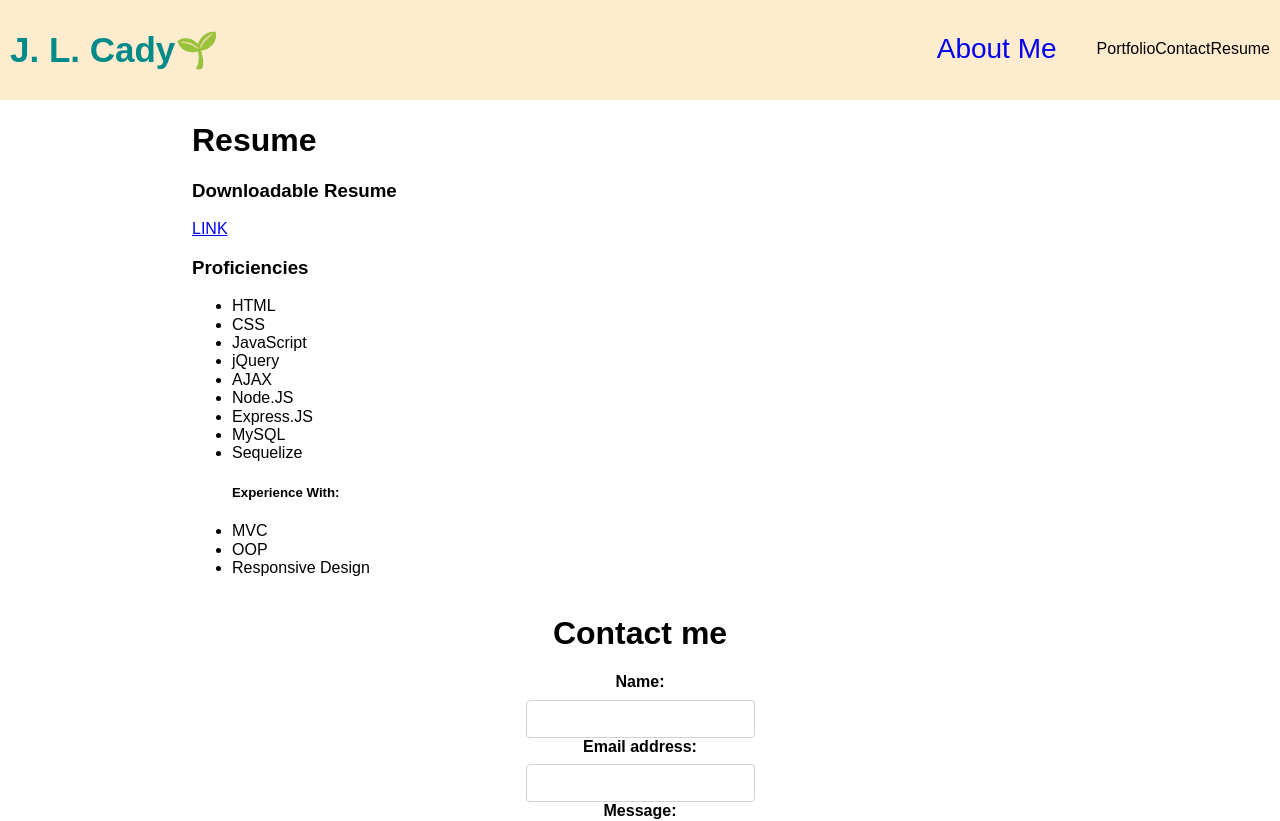
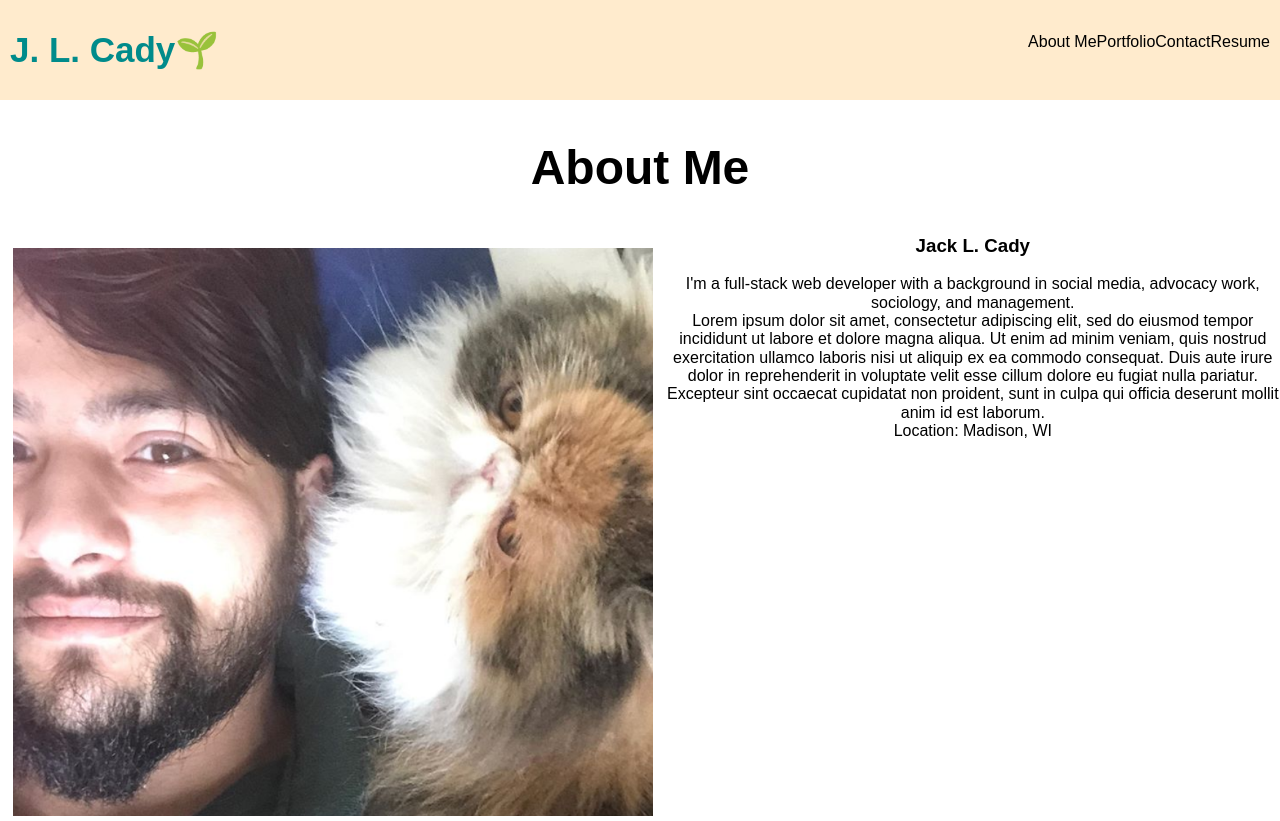
Before and after one commit to londonlast21/spaportfolio, a React (Create React App) app: page / in a window 1280 px wide. Shown: the top 821 px of the page. Built offline with nearby package versions, Linux system fonts and the light colour scheme.

Commit message:
conditional render works

```diff
--- a/src/App.js
+++ b/src/App.js
@@ -1,4 +1,4 @@
-import React from 'react';
+import React, { useState } from 'react';
 import './App.css';
 import About from './components/About';
 import Nav from './components/Nav';
@@ -7,17 +7,58 @@ import Portfolio from './components/Portfolio';
 import ContactForm from './components/Contact';
 import Resume from './components/Resume';
 
+// function App() {
+
+//     const renderPage() {
+//       return <About/>
+
+//     }
+//   return (
+//     <div>
+//       <Nav></Nav>
+//       <main>
+//         <Resume></Resume>
+//         <ContactForm></ContactForm>
+//         <Portfolio></Portfolio>
+//         <About></About>
+
+
+//       </main>
+//       <Footer></Footer>
+
+//     </div>
+//   );
+// }
+
+
 function App() {
+
+  const [page, setPage] = useState("About")
+
+  const renderPage = () => {
+    switch (page) {
+      case "About":
+      return <About/>;
+
+      case "Portfolio":
+        return <Portfolio/>;
+
+      case "ContactForm":
+        return <ContactForm/>
+
+      case "Resume":
+        return <Resume/>
+
+      default: return <About/>
+
+    }
+  }
+
   return (
     <div>
-      <Nav></Nav>
+      <Nav setPage={setPage}></Nav>
       <main>
-        <Resume></Resume>
-        <ContactForm></ContactForm>
-        <Portfolio></Portfolio>
-        <About></About>
-
-
+        {renderPage()}
       </main>
       <Footer></Footer>
 
--- a/src/components/Nav/index.js
+++ b/src/components/Nav/index.js
@@ -1,22 +1,6 @@
 import React from 'react';
 
-function Nav() {
-
-    // const categories = [
-    //     {
-    //         name: "Portfolio",
-    //         description: "Check out some of my work"
-    //     },
-    //     {
-    //         name: "Resume",
-    //         description: "Current resume"
-    //     }
-    // ]
-
-    // function categorySelected(name) {
-    //     console.log(`${name} clicked`)
-    // }
-
+function Nav(props) {
 
   return (
     <header>
@@ -27,35 +11,21 @@ function Nav() {
         </h2>
         <nav>
             <ul className="flex-row">
-                <li className="mx-2">
-                    <a href="#about">
-                    About Me
-                    </a>
+            <li className="mx-2">
+                    <span onClick={() => props.setPage("About")}>About Me</span>
                 </li>
 
                 <li className="mx-2">
-                    <span>Portfolio</span>
+                    <span onClick={() => props.setPage("Portfolio")}>Portfolio</span>
                 </li>
 
                 <li className="mx-2">
-                    <span>Contact</span>
+                    <span onClick={() => props.setPage("Contact")}>Contact</span>
                 </li>
 
                 <li className="mx-2">
-                    <span>Resume</span>
+                    <span onClick={() => props.setPage("Resume")}>Resume</span>
                 </li>
-
-                    {/* {categories.map((category) => (
-                        <li
-                            className="mx-1"
-                            key={category.name}
-                            >
-                                <span onClick={() => categorySelected(category.name)} >
-                                    {category.name}
-                                </span>
-                            </li>
-
-                    ))} */}
             </ul>
         </nav>
     </header>
```
